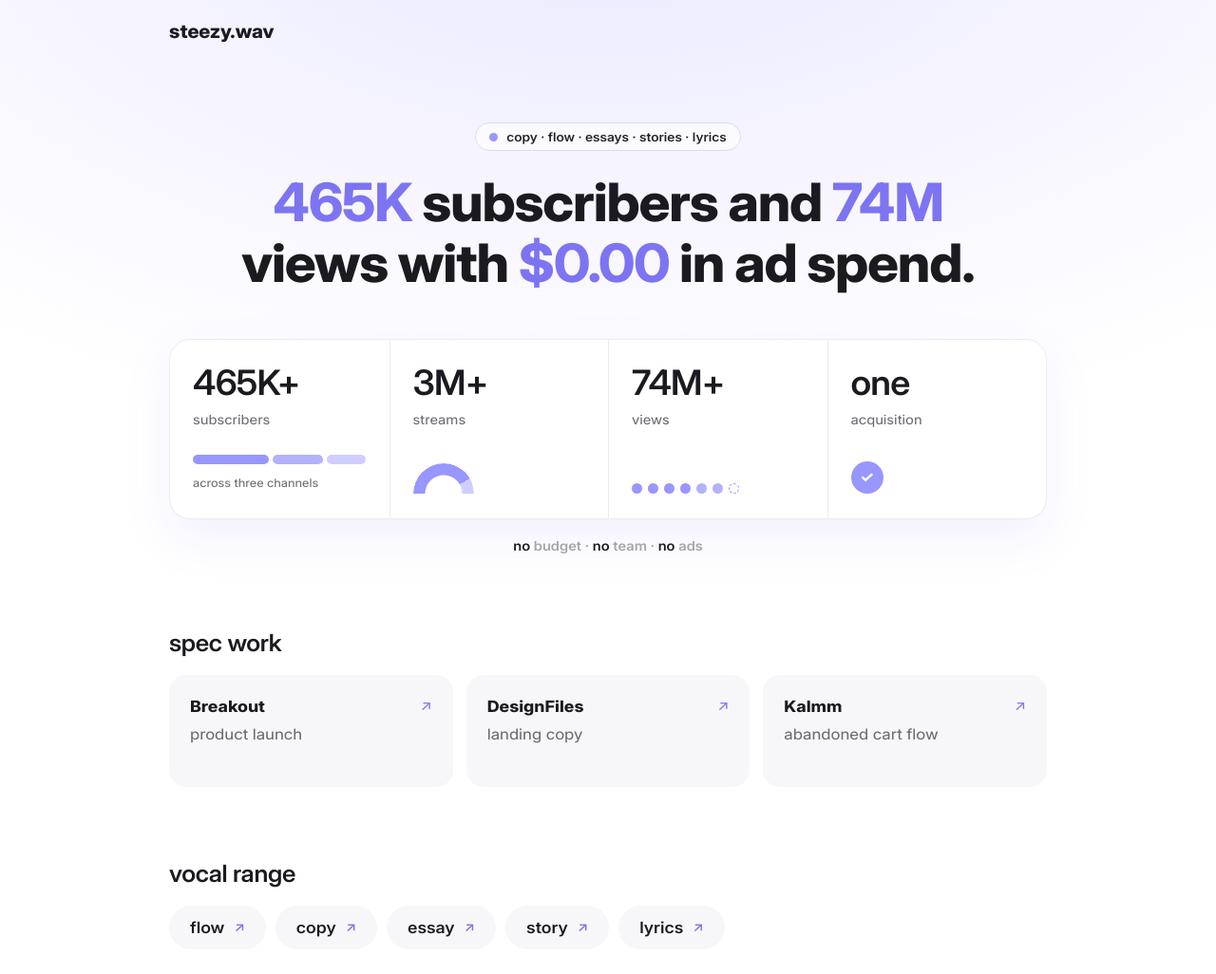
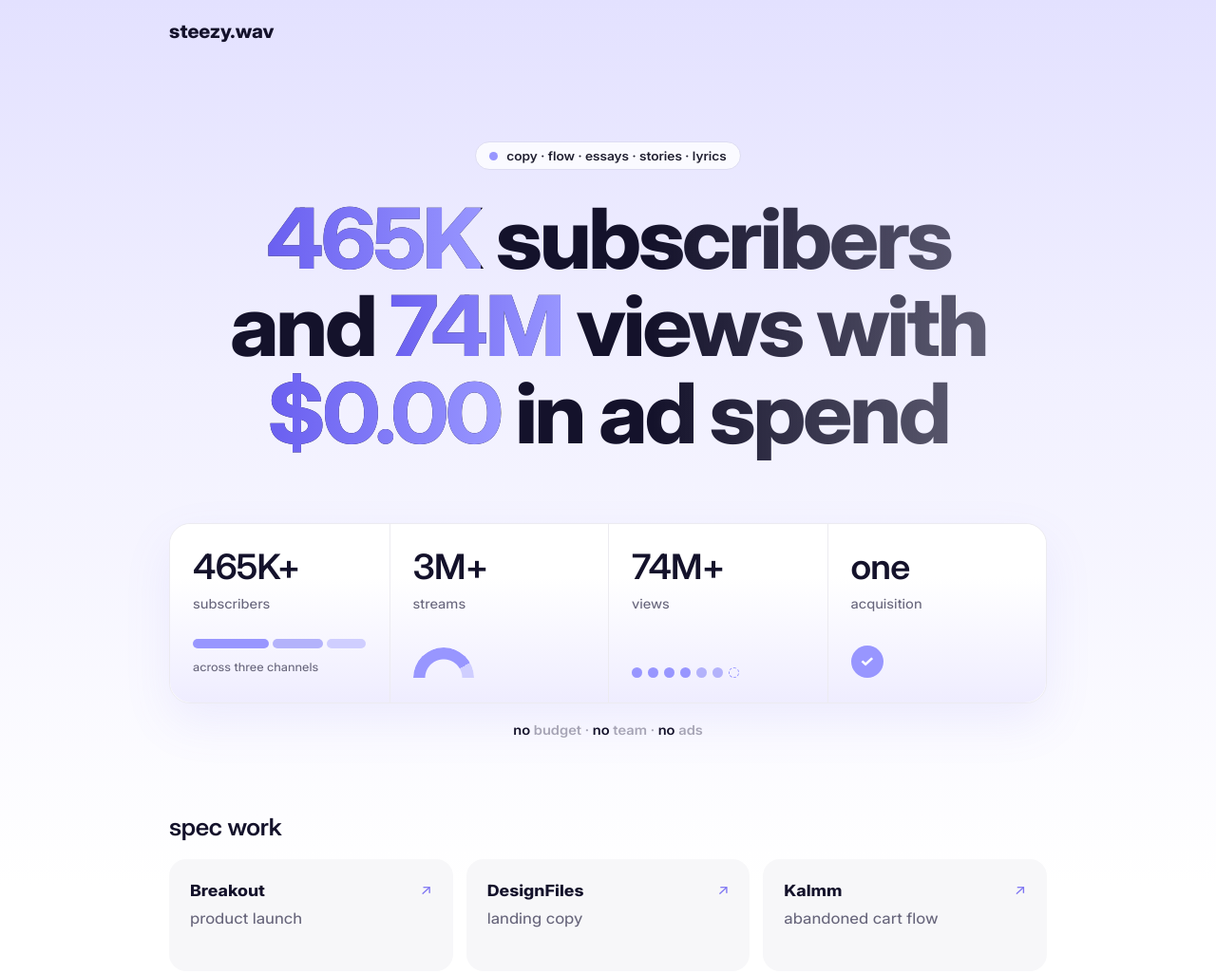
Before and after one commit to neoseeit/pf, a plain HTML site: page index.html in a window 1280 px wide. Shown: the top 1026 px of the page at 95% size. Drawn offline with Linux system fonts and the light colour scheme.

Commit message:
Add files via upload

```diff
--- a/index.html
+++ b/index.html
@@ -3,7 +3,7 @@
 <head>
 <meta charset="utf-8">
 <meta name="viewport" content="width=device-width, initial-scale=1">
-<meta name="theme-color" content="#e9e8ff">
+<meta name="theme-color" content="#e3e1ff">
 <link rel="icon" href="favicon.ico" sizes="any">
 <link rel="icon" type="image/png" sizes="512x512" href="icon-512.png">
 <link rel="apple-touch-icon" href="apple-touch-icon.png">
@@ -11,14 +11,26 @@
 <meta name="description" content="steezy.wav — copy, flow, essays, stories and lyrics.">
 <link rel="preload" href="fonts/CVDisplay-Bold.woff2" as="font" type="font/woff2" crossorigin>
 <link rel="preload" href="fonts/CVSans-Regular.woff2" as="font" type="font/woff2" crossorigin>
-<link rel="stylesheet" href="site.css?v=10">
+<link rel="stylesheet" href="site.css?v=11">
 <style>
   /* homepage-only styles — shared ones live in site.css */
 
+  /* page background: lavender band that fades to white, like the reference */
+  body { background: #fff; position: relative; }
+  .fade { position: absolute; inset: 0 0 auto 0; height: 1150px; z-index: -2; pointer-events: none;
+          background: linear-gradient(180deg, #e3e1ff 0%, #f1f0ff 34%, #ffffff 81%); }
+
   /* centred hero */
   .hero { padding: 64px 0 0; text-align: center; }
-  .hero h1 { margin: 22px auto 0; max-width: 820px; font: 700 clamp(34px, 5.6vw, 58px)/1.1 "CV Display", sans-serif; letter-spacing: -.02em; color: var(--ink); }
-  .hero h1 em { font-style: normal; color: var(--accent); }
+  .hero { padding-top: 84px; }
+  .hero h1 { margin: 26px auto 0; max-width: 980px; padding-bottom: .06em;
+             font: 700 clamp(40px, 8.2vw, 92px)/1.0 "CV Display", sans-serif; letter-spacing: -.035em;
+             /* ink, fading to 60% towards the right edge */
+             background: linear-gradient(to right, var(--ink) 55%, rgba(20,18,43,.6) 100%);
+             -webkit-background-clip: text; background-clip: text; color: transparent; -webkit-text-fill-color: transparent; }
+  .hero h1 em { font-style: normal; background: linear-gradient(to right, #6a5ff0, var(--accent-2));
+                -webkit-background-clip: text; background-clip: text; -webkit-text-fill-color: transparent; }
+  .hero .strip { margin-top: 64px; }
 
   /* stats strip with the little graphics */
   .strip { display: grid; grid-template-columns: repeat(4, 1fr); margin-top: 48px; background: #fff; border: 1px solid var(--line); border-radius: 22px; box-shadow: 0 20px 50px rgba(125,116,242,.10); text-align: left; }
@@ -81,9 +93,19 @@
     .send { transition: none; }
     .send:hover { transform: none; }
   }
+
+  /* stat blocks: white at the top, rising to lavender under the graphics */
+  .strip > div { background: linear-gradient(180deg, #ffffff 30%, #efedff 100%); }
+  .strip > div:first-child { border-radius: 22px 0 0 22px; }
+  .strip > div:last-child { border-radius: 0 22px 22px 0; }
+  @media (max-width: 860px) {
+    .strip { overflow: hidden; }
+    .strip > div:first-child, .strip > div:last-child { border-radius: 0; }
+  }
 </style>
 </head>
 <body>
+<div class="fade" aria-hidden="true"></div>
 <div class="wrap">
 
   <header class="top">
@@ -92,7 +114,7 @@
 
   <div class="hero">
     <span class="tag">copy · flow · essays · stories · lyrics</span>
-    <h1><em>465K</em> subscribers and <em>74M</em> views with <em>$0.00</em> in ad spend.</h1>
+    <h1><em>465K</em> subscribers<br>and <em>74M</em> views with<br><em>$0.00</em> in ad spend</h1>
 
     <div class="strip">
       <div><div class="num">465K+</div><div class="lbl">subscribers</div><div class="viz"><div class="bars" aria-hidden="true"><span style="flex:46"></span><span style="flex:30"></span><span style="flex:24"></span></div><div class="note">across three channels</div></div></div>
--- a/site.css
+++ b/site.css
@@ -14,10 +14,10 @@
 
 :root {
   --wash: #e9e8ff;      /* lavender at the top of every page */
-  --ink: #1b1a20;       /* headlines */
-  --text: #252228;      /* body text */
-  --mute: #6f6c74;      /* secondary text */
-  --faint: #a5a4a7;     /* gray words */
+  --ink: #14122b;       /* headlines: deep dark purple, almost black */
+  --text: #201f30;      /* body text, same purple tint */
+  --mute: #67657b;      /* secondary text */
+  --faint: #a6a4b5;     /* gray words */
   --line: #ecebf0;      /* borders, dividers */
   --panel: #f7f7f9;     /* light gray panels + cards */
   --accent: #7d74f2;    /* purple text, arrows */
```
Also changed, not shown: commission.html (+1 -1 lines), designfiles.html (+1 -1 lines), duo.html (+1 -1 lines), experience-diet.html (+1 -1 lines), habitshredding.html (+1 -1 lines), kalmm.html (+1 -1 lines), wavewindow.html (+1 -1 lines).
